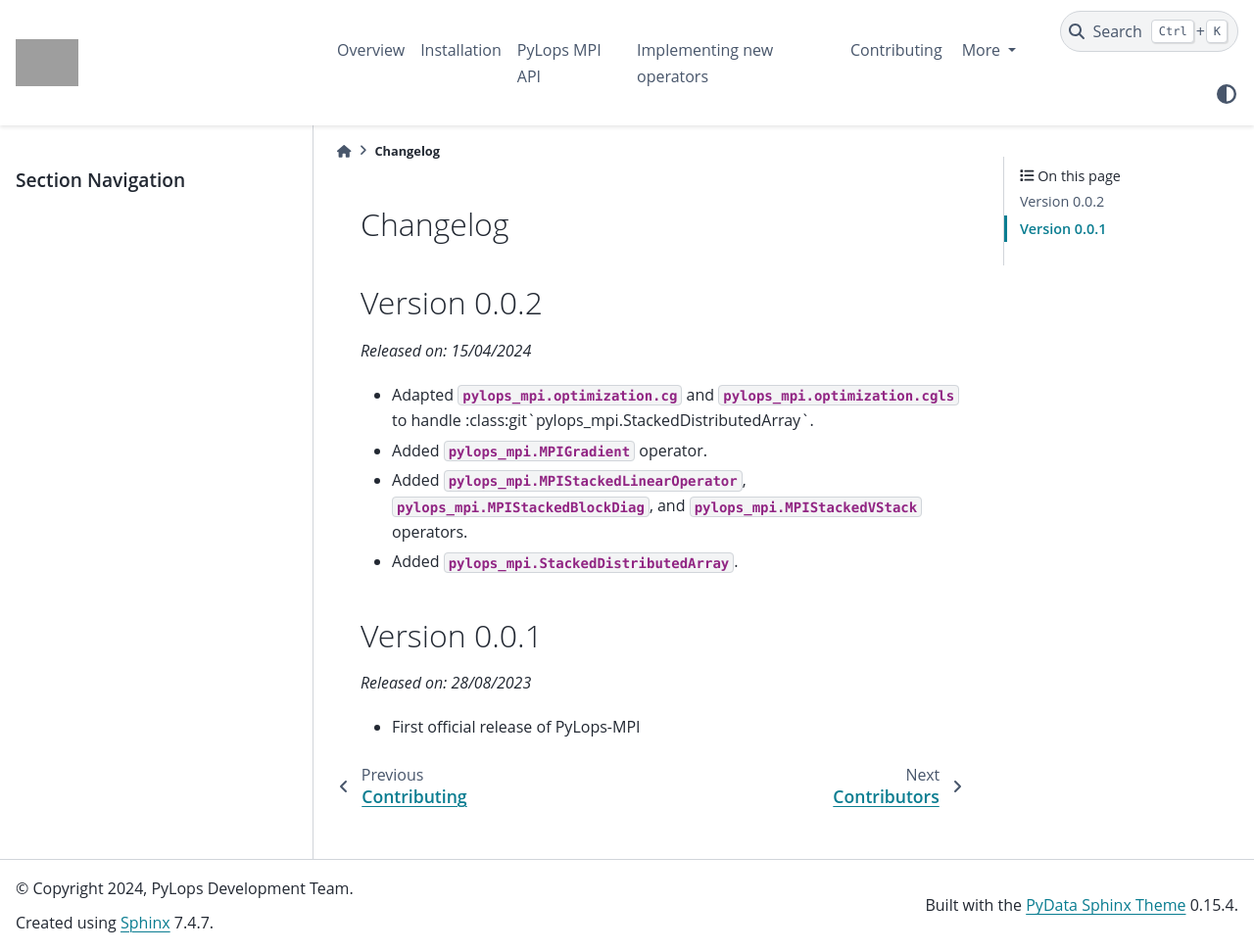
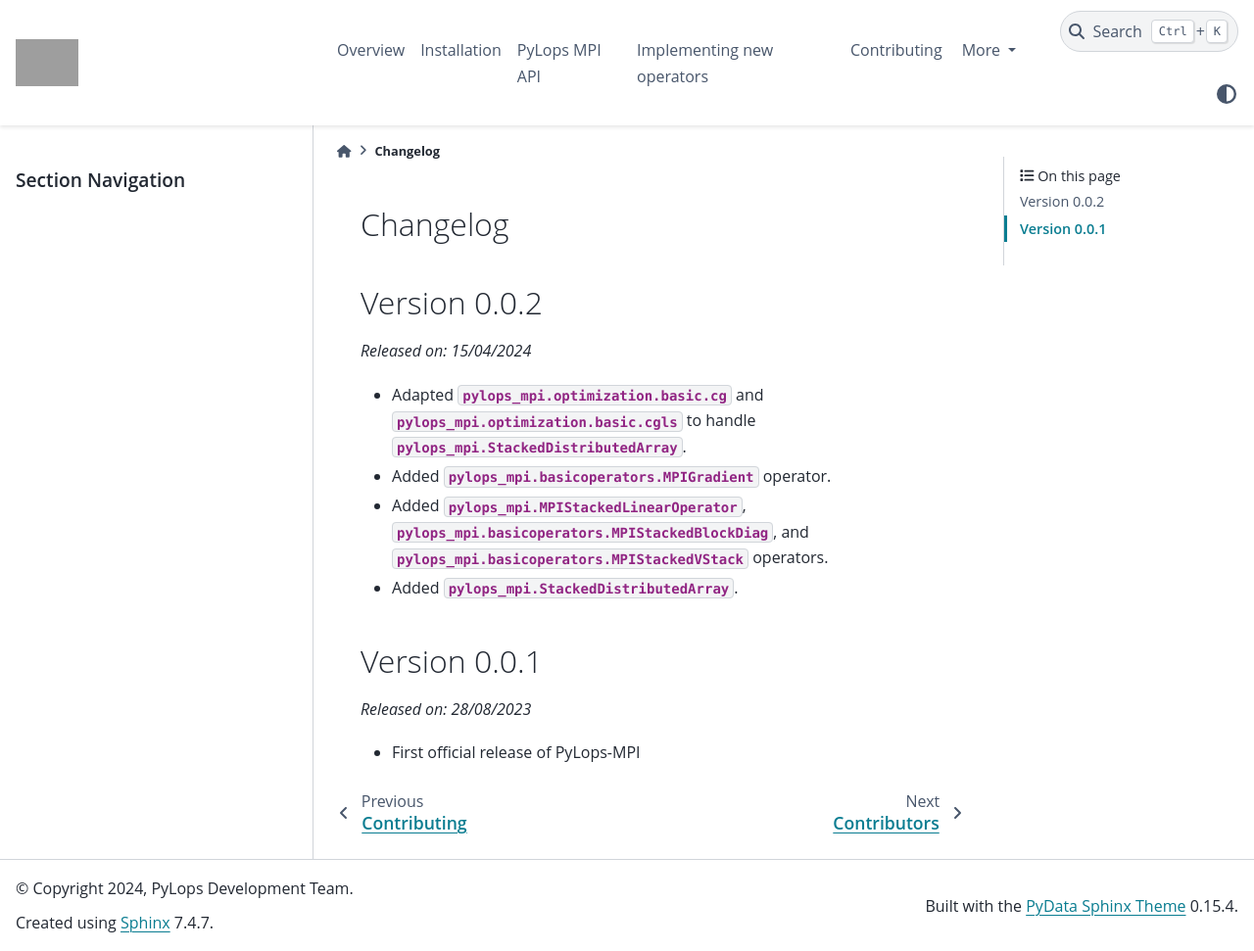
Before and after one commit to PyLops/pylops-mpi, a Sphinx documentation site: the page built from docs/source/changelog.rst, in a window 1280 px wide and 971 px high. Shown: the whole window at 98% size. Built offline with Sphinx 7.4.7 and the PyData theme 0.15.4, drawn with Linux system fonts in a browser that asks for light colours; pages that are not in the unit, such as notebooks, are missing from menus; comment, search, counter and statistics services are not loaded; grey boxes are pictures that could not be loaded.

Commit message:
Minor changes in changelog.rst

```diff
--- a/docs/source/changelog.rst
+++ b/docs/source/changelog.rst
@@ -8,9 +8,9 @@ Version 0.0.2
 
 *Released on: 15/04/2024*
 
-* Adapted :func:`pylops_mpi.optimization.cg` and :func:`pylops_mpi.optimization.cgls` to handle :class:git`pylops_mpi.StackedDistributedArray`.
-* Added :class:`pylops_mpi.MPIGradient` operator.
-* Added :class:`pylops_mpi.MPIStackedLinearOperator`, :class:`pylops_mpi.MPIStackedBlockDiag`, and :class:`pylops_mpi.MPIStackedVStack` operators.
+* Adapted :func:`pylops_mpi.optimization.basic.cg` and :func:`pylops_mpi.optimization.basic.cgls` to handle :class:`pylops_mpi.StackedDistributedArray`.
+* Added :class:`pylops_mpi.basicoperators.MPIGradient` operator.
+* Added :class:`pylops_mpi.MPIStackedLinearOperator`, :class:`pylops_mpi.basicoperators.MPIStackedBlockDiag`, and :class:`pylops_mpi.basicoperators.MPIStackedVStack` operators.
 * Added :class:`pylops_mpi.StackedDistributedArray`.
 
 
```
